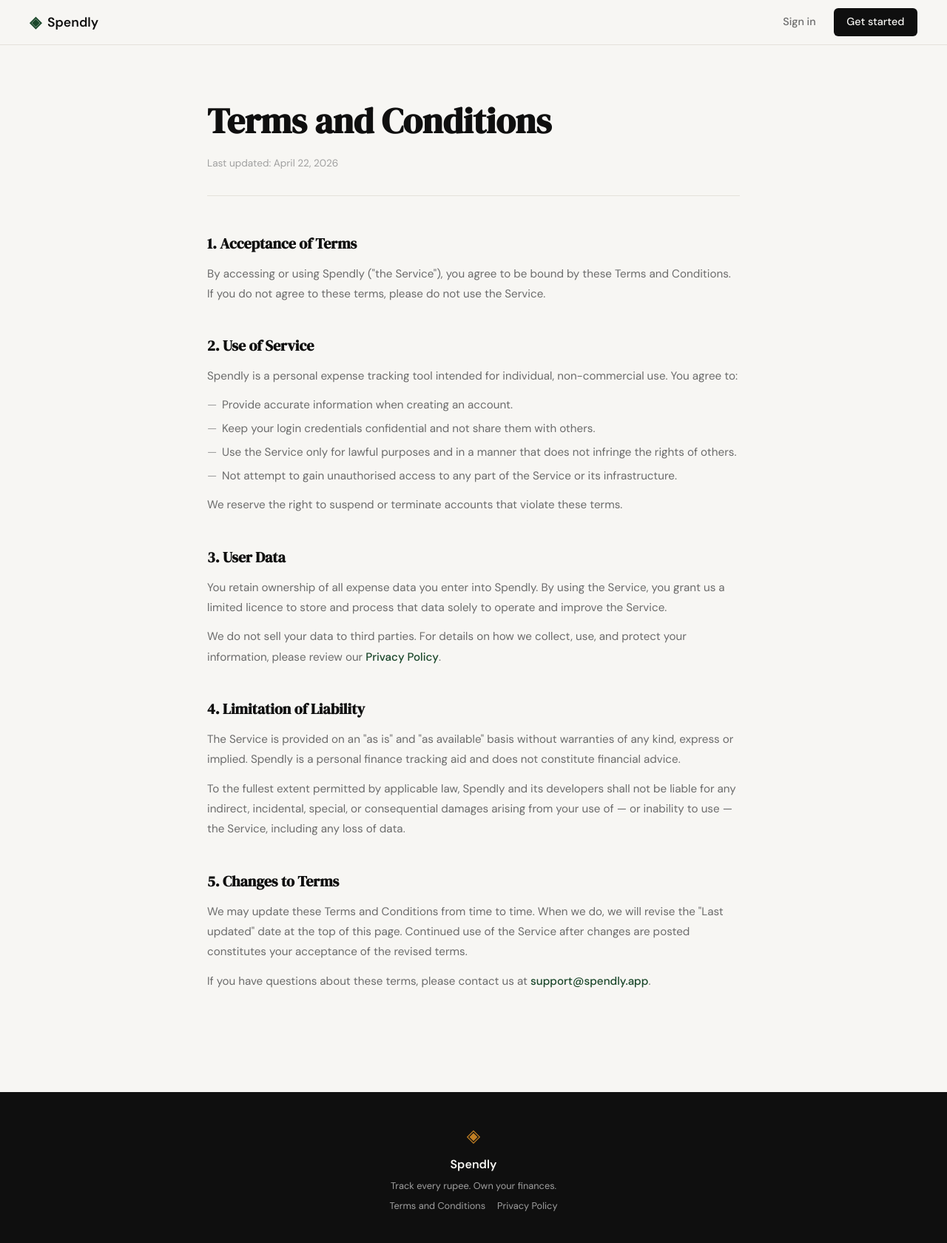
After one commit to lipun619/spendly, a Flask app: page /terms in a window 1280 px wide. The commit adds this page. Shown: the whole page at 74% size. Run offline with Flask 3, Linux system fonts and the light colour scheme.

Commit message:
landing: add terms and conditions page and route

```diff
--- a/app.py
+++ b/app.py
@@ -10,6 +10,11 @@ app = Flask(__name__)
 @app.route("/")
 def landing():
     return render_template("landing.html")
+
+
+@app.route("/terms")
+def terms():
+    return render_template("terms.html")
 
 
 @app.route("/register")
--- a/static/css/style.css
+++ b/static/css/style.css
@@ -507,6 +507,95 @@ a { color: inherit; text-decoration: none; }
     color: var(--ink-faint);
 }
 
+.footer-links {
+    font-size: 0.8rem;
+    color: var(--ink-faint);
+    display: flex;
+    gap: 1rem;
+}
+
+.footer-links a { color: var(--ink-faint); transition: color 0.2s; }
+.footer-links a:hover { color: var(--paper); }
+
+/* ------------------------------------------------------------------ */
+/* Legal pages (Terms, Privacy)                                        */
+/* ------------------------------------------------------------------ */
+
+.legal-page {
+    padding: 4rem 2rem 6rem;
+}
+
+.legal-inner {
+    max-width: 720px;
+    margin: 0 auto;
+}
+
+.legal-title {
+    font-family: var(--font-display);
+    font-size: clamp(2rem, 4vw, 3rem);
+    color: var(--ink);
+    margin-bottom: 0.5rem;
+}
+
+.legal-updated {
+    font-size: 0.85rem;
+    color: var(--ink-faint);
+    margin-bottom: 3rem;
+    padding-bottom: 2rem;
+    border-bottom: 1px solid var(--border);
+}
+
+.legal-section {
+    margin-bottom: 2.5rem;
+}
+
+.legal-section h2 {
+    font-family: var(--font-display);
+    font-size: 1.25rem;
+    color: var(--ink);
+    margin-bottom: 0.75rem;
+}
+
+.legal-section p {
+    font-size: 0.95rem;
+    color: var(--ink-muted);
+    line-height: 1.8;
+    margin-bottom: 0.75rem;
+}
+
+.legal-section p:last-child { margin-bottom: 0; }
+
+.legal-section ul {
+    list-style: none;
+    padding: 0;
+    margin: 0.5rem 0 0.75rem;
+    display: flex;
+    flex-direction: column;
+    gap: 0.4rem;
+}
+
+.legal-section ul li {
+    font-size: 0.95rem;
+    color: var(--ink-muted);
+    line-height: 1.7;
+    padding-left: 1.25rem;
+    position: relative;
+}
+
+.legal-section ul li::before {
+    content: '—';
+    position: absolute;
+    left: 0;
+    color: var(--ink-faint);
+}
+
+.legal-section a {
+    color: var(--accent);
+    font-weight: 500;
+}
+
+.legal-section a:hover { text-decoration: underline; }
+
 /* ------------------------------------------------------------------ */
 /* Responsive                                                          */
 /* ------------------------------------------------------------------ */
--- a/templates/base.html
+++ b/templates/base.html
@@ -34,7 +34,7 @@
             <span class="brand-icon">◈</span>
             <span class="footer-name">Spendly</span>
             <p class="footer-copy">Track every rupee. Own your finances.</p>
-            <p class="footer-links"><a href="#">Terms and Conditions</a> · <a href="#">Privacy Policy</a></p>
+            <p class="footer-links"><a href="/terms">Terms and Conditions</a><a href="#">Privacy Policy</a></p>
         </div>
     </footer>
 
--- /dev/null
+++ b/templates/terms.html
@@ -0,0 +1,49 @@
+{% extends "base.html" %}
+
+{% block title %}Terms and Conditions — Spendly{% endblock %}
+
+{% block content %}
+
+<section class="legal-page">
+    <div class="legal-inner">
+        <h1 class="legal-title">Terms and Conditions</h1>
+        <p class="legal-updated">Last updated: April 22, 2026</p>
+
+        <div class="legal-section">
+            <h2>1. Acceptance of Terms</h2>
+            <p>By accessing or using Spendly ("the Service"), you agree to be bound by these Terms and Conditions. If you do not agree to these terms, please do not use the Service.</p>
+        </div>
+
+        <div class="legal-section">
+            <h2>2. Use of Service</h2>
+            <p>Spendly is a personal expense tracking tool intended for individual, non-commercial use. You agree to:</p>
+            <ul>
+                <li>Provide accurate information when creating an account.</li>
+                <li>Keep your login credentials confidential and not share them with others.</li>
+                <li>Use the Service only for lawful purposes and in a manner that does not infringe the rights of others.</li>
+                <li>Not attempt to gain unauthorised access to any part of the Service or its infrastructure.</li>
+            </ul>
+            <p>We reserve the right to suspend or terminate accounts that violate these terms.</p>
+        </div>
+
+        <div class="legal-section">
+            <h2>3. User Data</h2>
+            <p>You retain ownership of all expense data you enter into Spendly. By using the Service, you grant us a limited licence to store and process that data solely to operate and improve the Service.</p>
+            <p>We do not sell your data to third parties. For details on how we collect, use, and protect your information, please review our <a href="/privacy">Privacy Policy</a>.</p>
+        </div>
+
+        <div class="legal-section">
+            <h2>4. Limitation of Liability</h2>
+            <p>The Service is provided on an "as is" and "as available" basis without warranties of any kind, express or implied. Spendly is a personal finance tracking aid and does not constitute financial advice.</p>
+            <p>To the fullest extent permitted by applicable law, Spendly and its developers shall not be liable for any indirect, incidental, special, or consequential damages arising from your use of — or inability to use — the Service, including any loss of data.</p>
+        </div>
+
+        <div class="legal-section">
+            <h2>5. Changes to Terms</h2>
+            <p>We may update these Terms and Conditions from time to time. When we do, we will revise the "Last updated" date at the top of this page. Continued use of the Service after changes are posted constitutes your acceptance of the revised terms.</p>
+            <p>If you have questions about these terms, please contact us at <a href="mailto:support@spendly.app">support@spendly.app</a>.</p>
+        </div>
+    </div>
+</section>
+
+{% endblock %}
```
